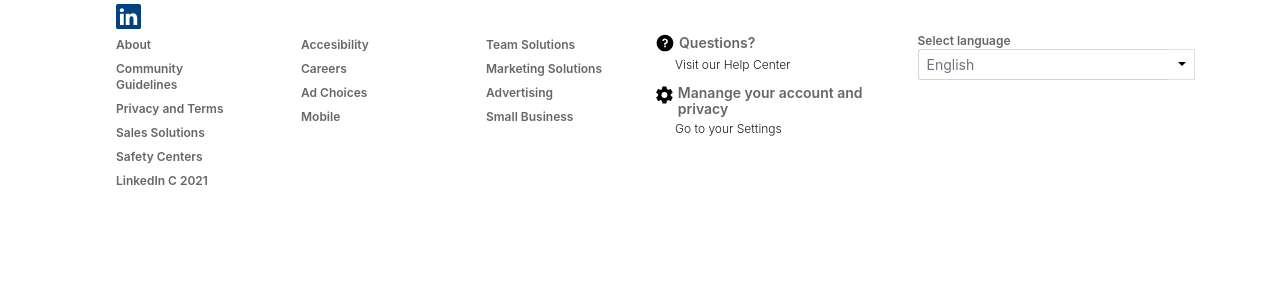
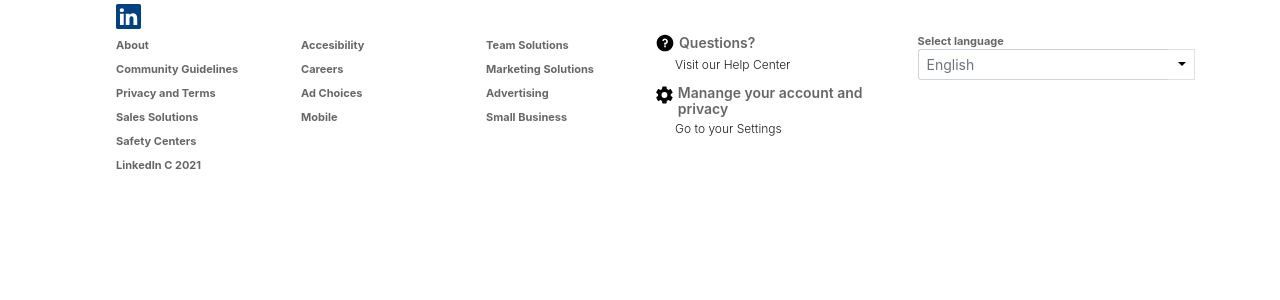
Before and after one commit to obimorgan/fsSept21-LInked-in-clone, a React (Create React App) app in the folder linkedin-app/: page / in a window 1280 px wide. Shown: the top 300 px of the page. Built offline with nearby package versions, Linux system fonts and the light colour scheme.

Commit message:
Update App.css

```diff
--- a/linkedin-app/src/App.css
+++ b/linkedin-app/src/App.css
@@ -3,8 +3,8 @@
 } */
 .footerItem {
   font-family: -apple-system, BlinkMacSystemFont, 'Segoe UI', Roboto, Oxygen, Ubuntu, Cantarell, 'Open Sans', 'Helvetica Neue', sans-serif;
-  font-size: 12px;
-  font-weight: 600;
+  font-size: 11px;
+  font-weight: 700;
   line-height: 16px;
   color: rgba(0, 0, 0, 0.6);
 }
```
